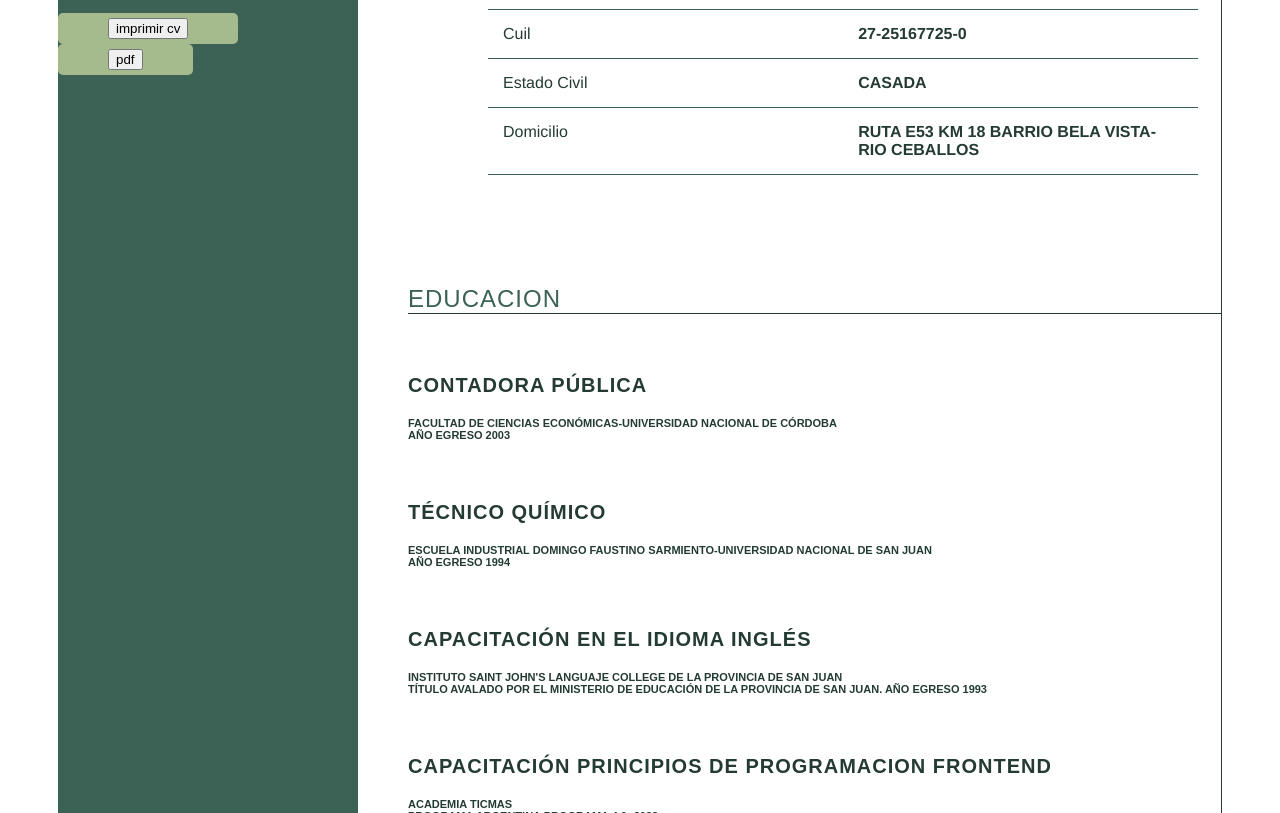
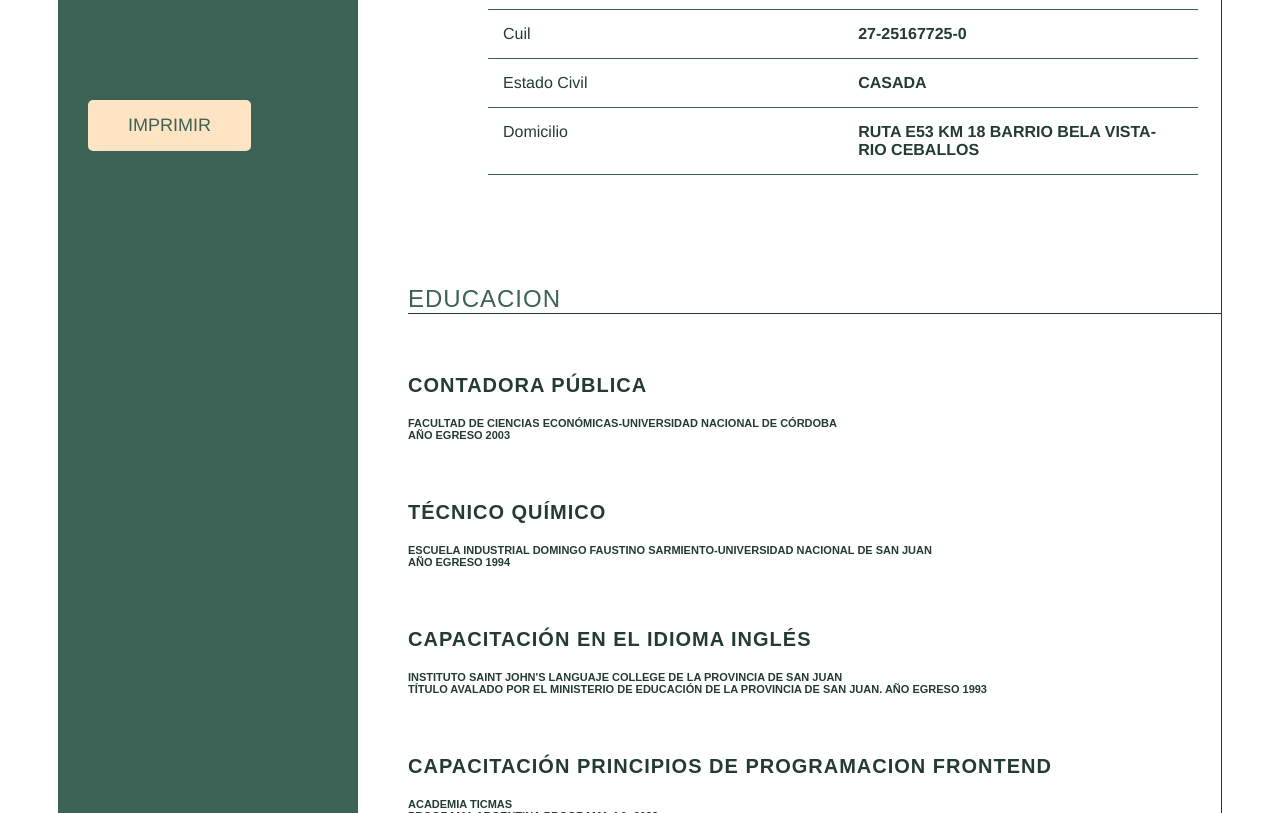
Before and after one commit to YaninaDC/yanina-cv-ticmas, a plain HTML site: page index.html in a window 1280 px wide. Shown: the part 1183-1996 px from the top of the page. Drawn offline with Linux system fonts and the light colour scheme.

Commit message:
boton imprimir

```diff
--- a/css/estilos.css
+++ b/css/estilos.css
@@ -107,37 +107,25 @@ a{
     color: #3C6255;
     border-radius: 5px;
     border: #EAE7B1 solid 2px;
-
 }
 #mail1{
-
    flex-basis: 25%;
 }
 #mail2{
-
     font-size: 17px;
     flex-basis: 55%;
     text-align: left;
-
     margin-left: 0px;
-
 }
-
-
-
-
-
 figure {
     margin-top: 180px;
 }
-
 img{
     border-radius: 50%;
     display: block;
     margin: auto;
     width: 220px;
     height: 220px;
-
 }
 figure figcaption{
     color: bisque;;
@@ -148,8 +136,27 @@ figure figcaption{
     letter-spacing: 1px;
     text-align: center;
 }
-
-button{
+#boton{
+    background-color: bisque;
+    border-radius: 5px;
+    color: #3C6255;
+    font-family: helvetica;
+    font-size: 18px;
+    text-decoration: none;
+    text-transform: uppercase;
+    border: none;
+    display: block;
+    margin: left;
+    padding: 15px 40px;
+    margin-top: 103px;
+    margin-left: 30px;
+}
+#boton:hover{
+    background-color: #3C6255;
+    color: bisque;
+    border: bisque solid 1px;
+}
+/*button{
     color: #EAE7B1;
     font-size: 16px;
     text-transform: capitalize;
@@ -161,13 +168,9 @@ button{
     border-radius: 5px;
     appearance:unset;
     color: #EAE7B1;
-
-
 }
 
-button :hover{
-    background-color: #3C6255;
-}
+}*/
 /*---------------sobre mi------------*/
 h2{
     color: #3C6255;
@@ -191,8 +194,6 @@ p{
     padding: 50px;
     margin-right: 50px;
     margin-top: 50px;
-
-
 }
 h3{
     color: #243b33;
@@ -221,11 +222,9 @@ h4{
     margin-right: 50px;
     padding: 0px;
     overflow: hidden;
-
 }
 .barra_navegacion li{
     float: left;
-
 }
 .barra_navegacion li a{
     color: #EAE7B1;
@@ -235,7 +234,6 @@ h4{
     text-align: center;
     text-decoration: none;
     font-family: helvetica;
-
 }
 .barra_navegacion li a:hover{
     background-color:#EAE7B1;
@@ -255,13 +253,10 @@ dd, dt{
     flex-basis: 40%;
     border-bottom: #3C6255 solid 1px;
     padding: 15px;
-
-
 }
 dt{
 text-transform: capitalize;
 margin-left: 80px;
-
 }
 dd{
 text-transform: uppercase;
--- a/index.html
+++ b/index.html
@@ -56,11 +56,12 @@
             </dl>
         </section>
         <section>
-
-    <button id="imprimir">
-        <input type="button" value="imprimir cv">
-    <button id="cv_pdf">
-        <input type="button" value="pdf">
+            <input id="boton" type="button" value="imprimir" onclick="window.print()">
+            <!--<button id="imprimir">
+            <input type="button" value="imprimir cv">
+            <button id="cv_pdf">
+            <input type="button" value="pdf">-->
+        </section>
         </div>
     </aside>
 
```
Lines whose indentation alone changed are shown as unchanged.
